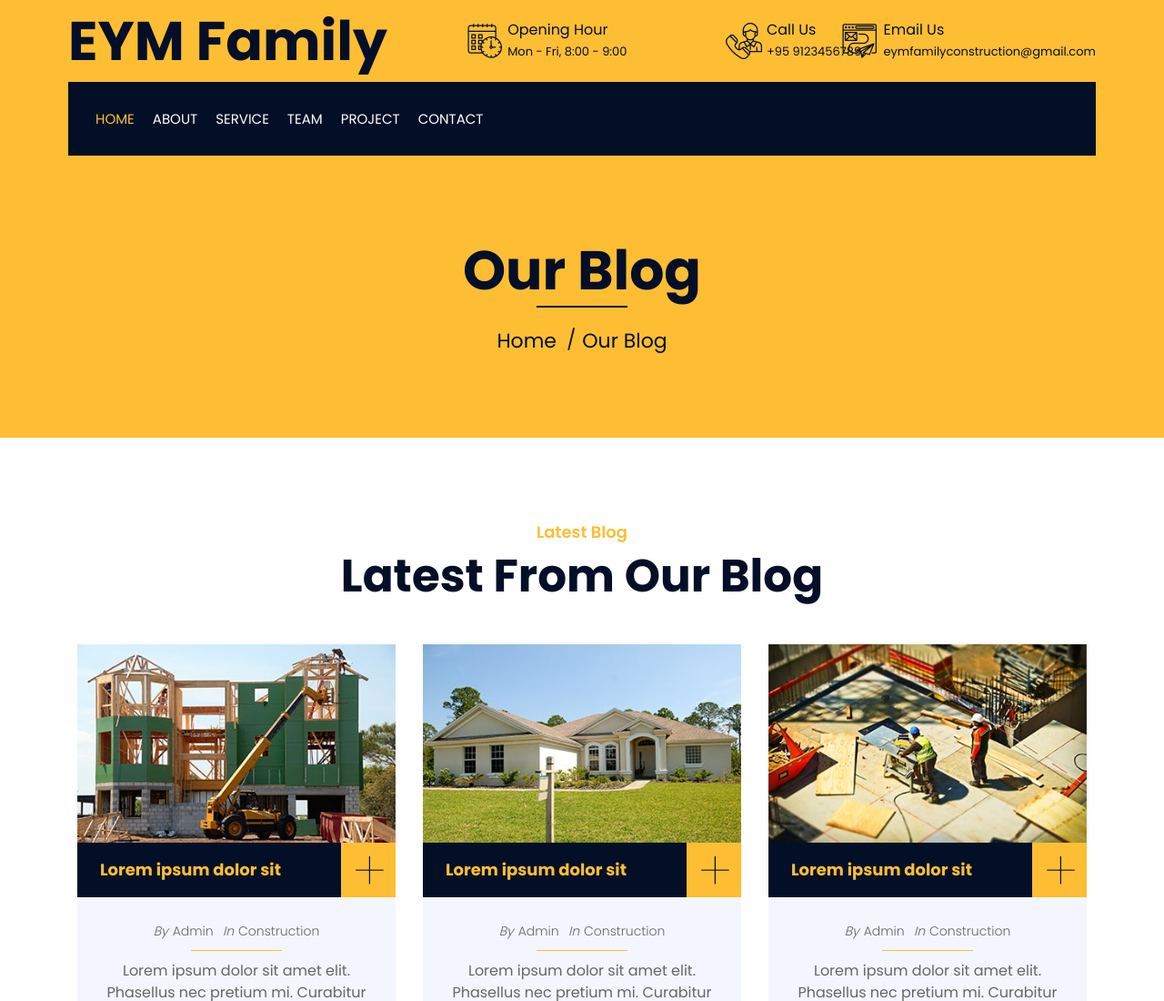
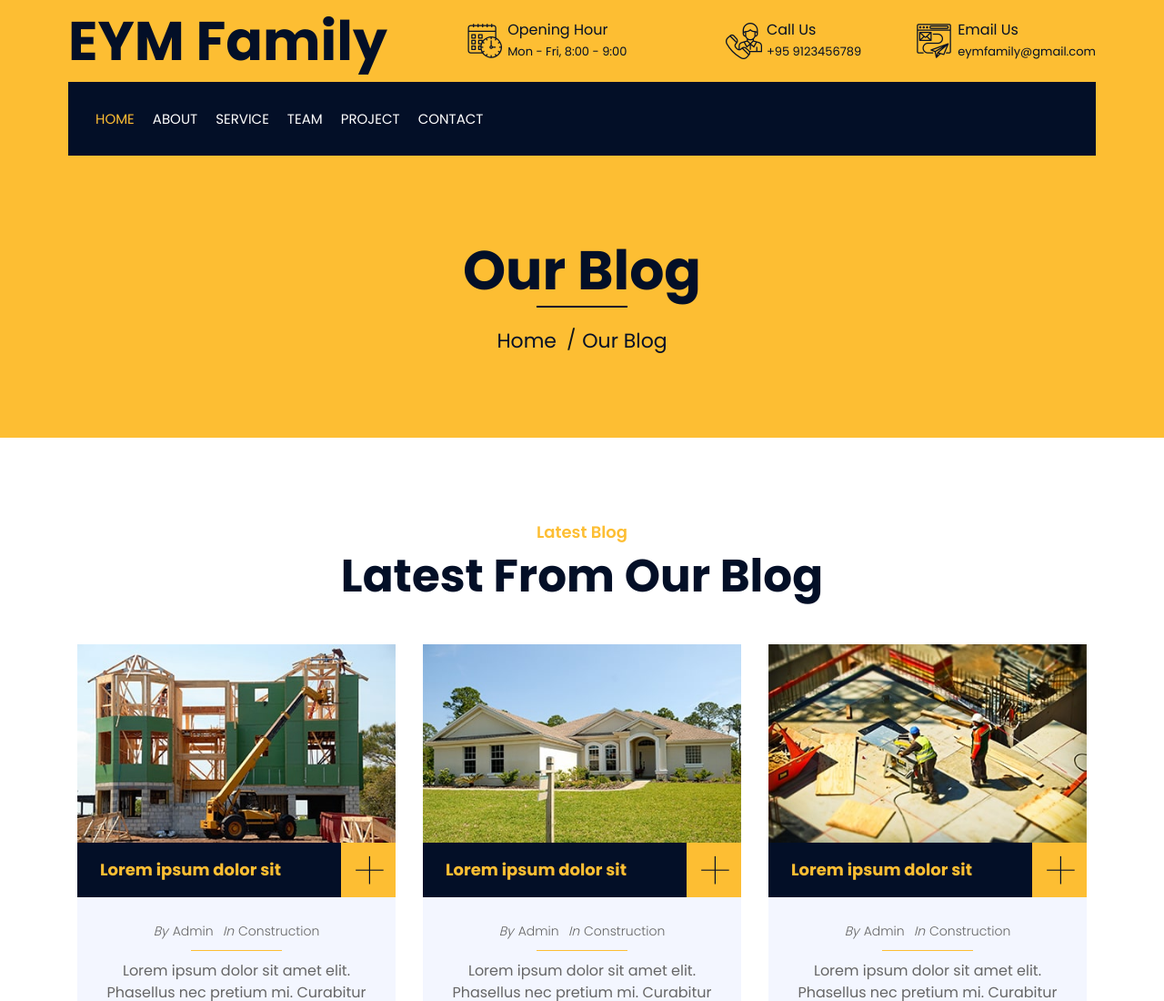
Before and after one commit to kominhtet/eymfamily, a plain HTML site: page blog.html in a window 1280 px wide. Shown: the top 1100 px of the page at 91% size. Drawn offline with nearby package versions, Linux system fonts and the light colour scheme.

Commit message:
Update blog.html

```diff
--- a/blog.html
+++ b/blog.html
@@ -72,7 +72,7 @@
                                         </div>
                                         <div class="top-bar-text">
                                             <h3>Email Us</h3>
-                                            <p>eymfamilyconstruction@gmail.com</p>
+                                            <p>eymfamily@gmail.com</p>
                                         </div>
                                     </div>
                                 </div>
```
